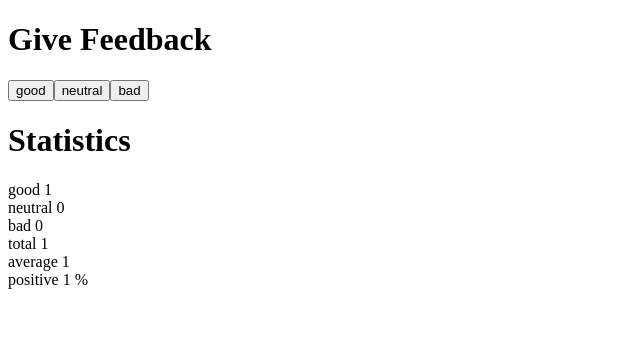
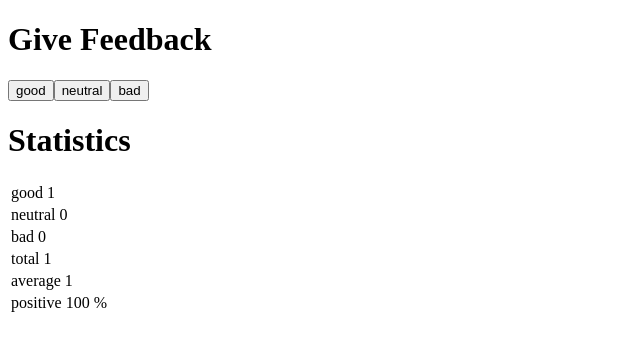
Before and after one commit to Pti2mike/unicafe, a React (Vite) app: page / in a window 1280 px wide. Both pictures are taken after a click on the button "good". Shown: the top 350 px of the page, without its empty margins (0-640 px from the left). Built offline with nearby package versions, Linux system fonts and the light colour scheme.

Commit message:
Final step & Readme

```diff
--- a/src/App.jsx
+++ b/src/App.jsx
@@ -8,10 +8,12 @@ const Button = (props) => (
   </button>
 );
 
-const Display = (props) => (
-  <div>
-    {props.name} {props.value}
-  </div>
+const StatisticLine = (props) => (
+  <tr>
+    <td>
+      {props.name} {props.value}
+    </td>
+  </tr>
 );
 
 const Statistics = ({ good, neutral, bad, average, total, positiveReturn }) => {
@@ -19,14 +21,16 @@ const Statistics = ({ good, neutral, bad, average, total, positiveReturn }) => {
     return <p>No feedback given</p>;
   }
   return (
-    <div>
-      <Display name="good" value={good} />
-      <Display name="neutral" value={neutral} />
-      <Display name="bad" value={bad} />
-      <Display name="total" value={total} />
-      <Display name="average" value={average} />
-      <Display name="positive" value={`${positiveReturn} %`} />
-    </div>
+    <table>
+      <tbody>
+        <StatisticLine name="good" value={good} />
+        <StatisticLine name="neutral" value={neutral} />
+        <StatisticLine name="bad" value={bad} />
+        <StatisticLine name="total" value={total} />
+        <StatisticLine name="average" value={average} />
+        <StatisticLine name="positive" value={`${positiveReturn} %`} />
+      </tbody>
+    </table>
   );
 };
 
@@ -42,21 +46,21 @@ const App = () => {
     setGood(good + 1);
     setTotal(total + 1);
     setAverage((good + 1 - bad) / (total + 1));
-    setPositiveReturn((good + 1) / (total + 1));
+    setPositiveReturn(((good + 1) / (total + 1)) * 100);
   };
 
   const handleClickNeutral = () => {
     setNeutral(neutral + 1);
     setTotal(total + 1);
     setAverage((good - bad) / (total + 1));
-    setPositiveReturn(good / (total + 1));
+    setPositiveReturn((good / (total + 1)) * 100);
   };
 
   const handleClickBad = () => {
     setBad(bad + 1);
     setTotal(total + 1);
     setAverage((good - bad - 1) / (total + 1));
-    setPositiveReturn((good - bad) / (total + 1));
+    setPositiveReturn(((good - bad) / (total + 1)) * 100);
   };
 
   return (
```
Also changed, not shown: 1 other file (tests, documents, lock files or other folders).
